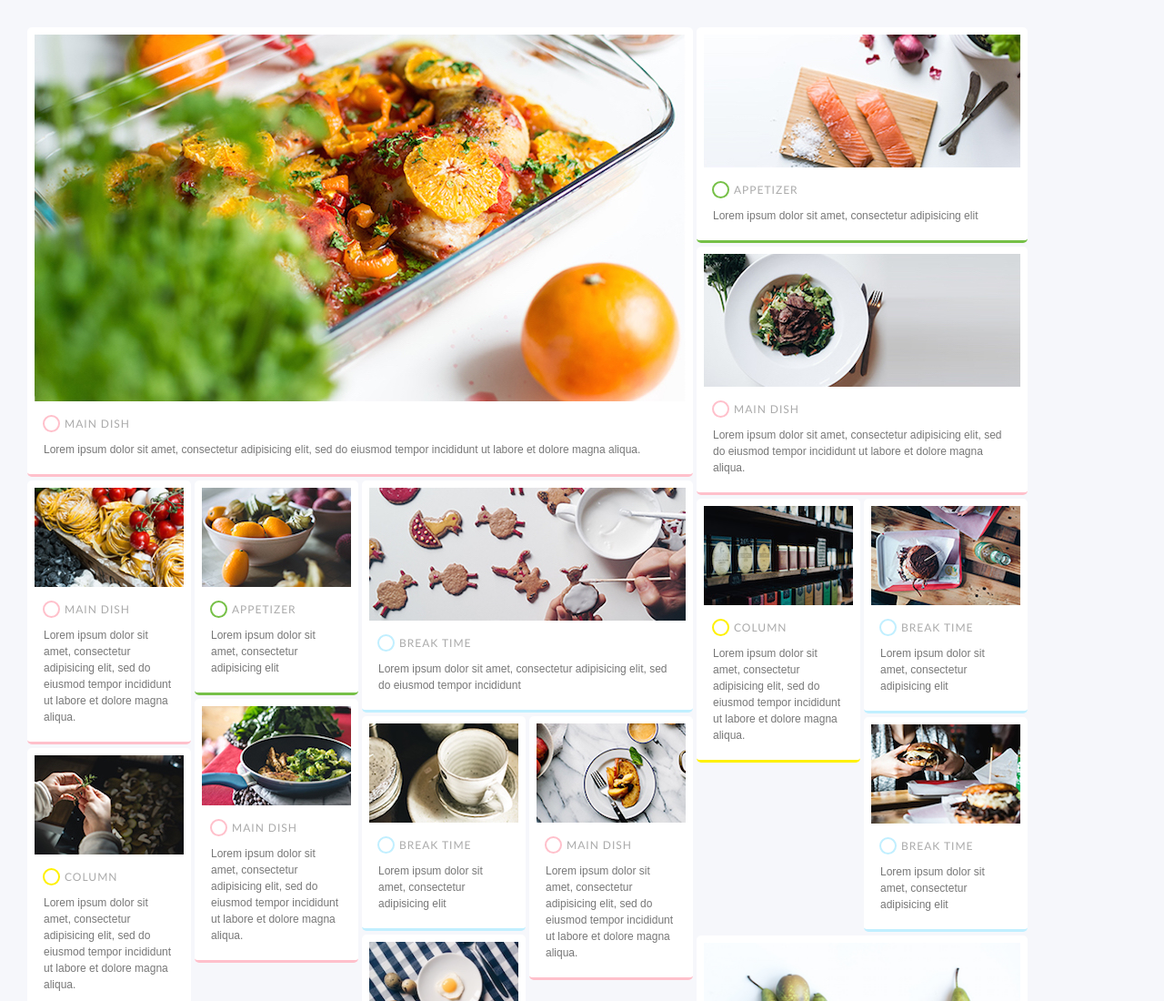
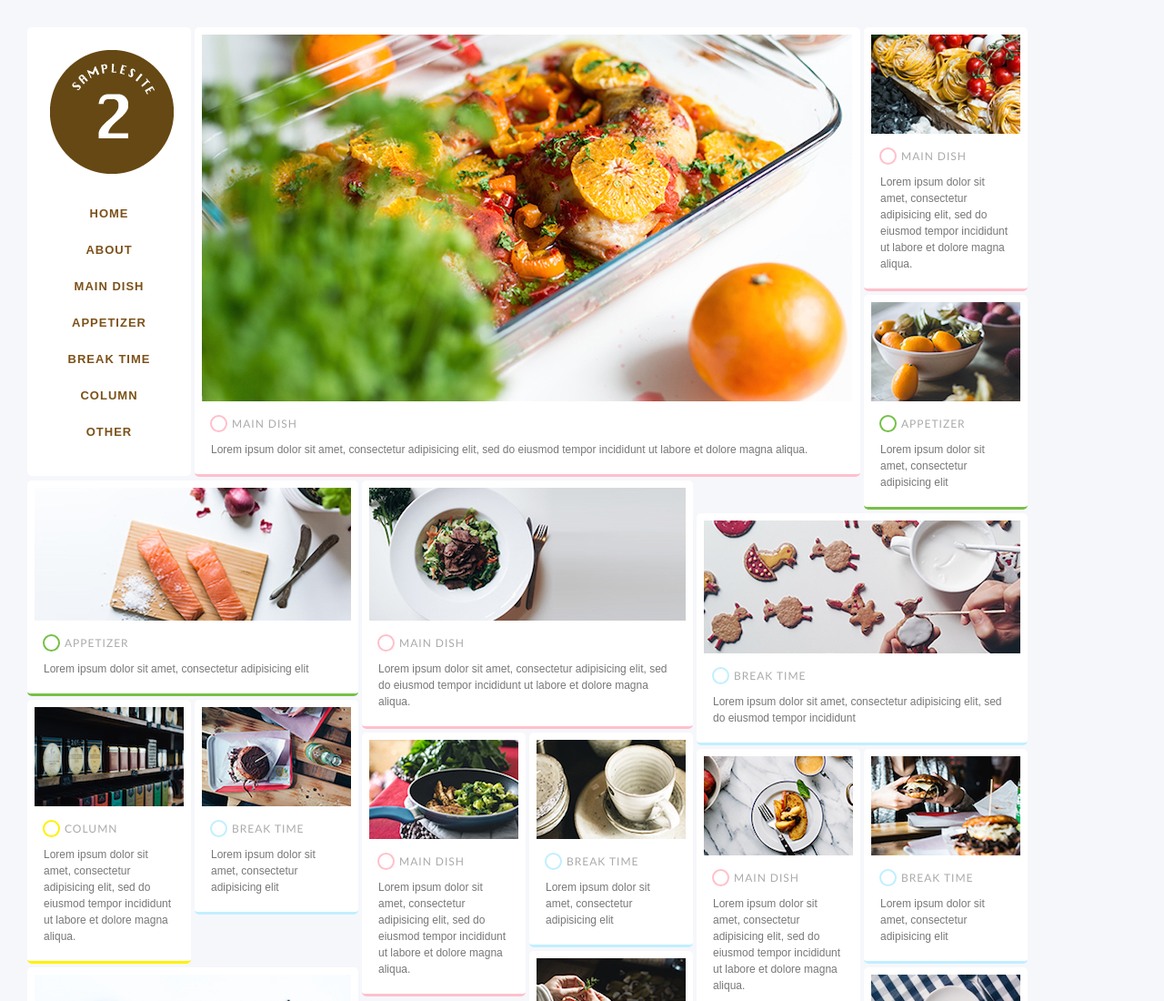
Before and after one commit to bassaer/grid-layout, a plain HTML site: page index.html in a window 1280 px wide. Shown: the top 1100 px of the page at 91% size. Drawn offline with nearby package versions, Linux system fonts and the light colour scheme.

Commit message:
Finish grid layout

```diff
--- a/css/style.css
+++ b/css/style.css
@@ -21,6 +21,8 @@ a:link, a:visited, a:hover, a:active {
 	text-decoration: none;
 }
 
+
+
 /* item */
 
 .item {
@@ -31,6 +33,8 @@ a:link, a:visited, a:hover, a:active {
 	border-radius: 5px;
 	background-color: #fff;
 }
+
+
 
 .item .image {
 	display: block;
@@ -110,3 +114,53 @@ a:link, a:visited, a:hover, a:active {
 .item-breaktime .category::before {
 	border-color: #c1efff;
 }
+
+
+/* header */
+
+.header {
+	padding: 25px;
+	border-bottom: none;
+	text-align: center;
+}
+
+.logo {
+	width: 136px;
+	height: 136px;
+	transition: -webkit-transform 0.3s;
+	transition: transform 0.3s;
+}
+
+.logo:hover {
+	-webkit-transform: rotate(360deg);
+	transform: rotate(360deg);
+}
+
+.nav {
+	margin: 35px auto 10px;
+}
+
+.nav-item {
+	margin-top: 20px;
+	text-align: center;
+	letter-spacing: 1px;
+	font-weight: bold;
+	font-size: 1.3rem;
+}
+
+.nav-item a {
+	display: inline-block;
+}
+
+.nav-item a::after {
+	content: '';
+	display: block;
+	width: 0;
+	margin: 6px auto 0;
+	border-bottom: 1px solid #7c5119;
+	transition: width 0.3s ease-in-out;
+}
+
+.nav-item a:hover::after {
+	width: 100%;
+}
--- a/index.html
+++ b/index.html
@@ -7,6 +7,24 @@
 		<link rel="stylesheet" href="css/style.css">
 	</head>
 	<body>
+		<header class="header item">
+			<h1>
+				<a href="#">
+					<img class="logo" src="images/logo.png" alt="SAMPLE SITE 2">
+				</a>
+			</h1>
+			<nav class="nav">
+				<ul>
+					<li class="nav-item"><a href="#">HOME</a></li>
+					<li class="nav-item"><a href="#">ABOUT</a></li>
+					<li class="nav-item"><a href="#">MAIN DISH</a></li>
+					<li class="nav-item"><a href="#">APPETIZER</a></li>
+					<li class="nav-item"><a href="#">BREAK TIME</a></li>
+					<li class="nav-item"><a href="#">COLUMN</a></li>
+					<li class="nav-item"><a href="#">OTHER</a></li>
+				</ul>
+			</nav>
+		</header>
 		<section class="item item-l item-maindish">
 			<a href="#">
 				<img class="image" src="images/image_L_1.jpg" alt="メインディッシュ">
```
